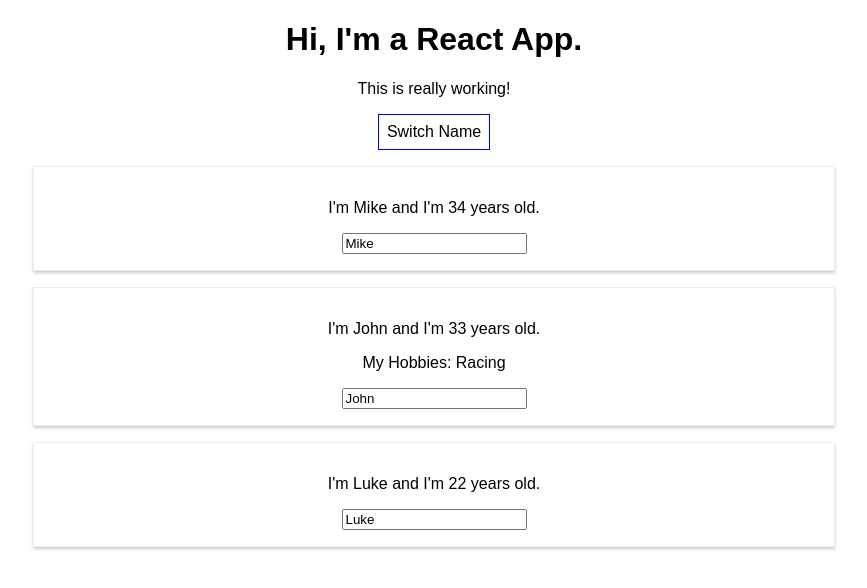
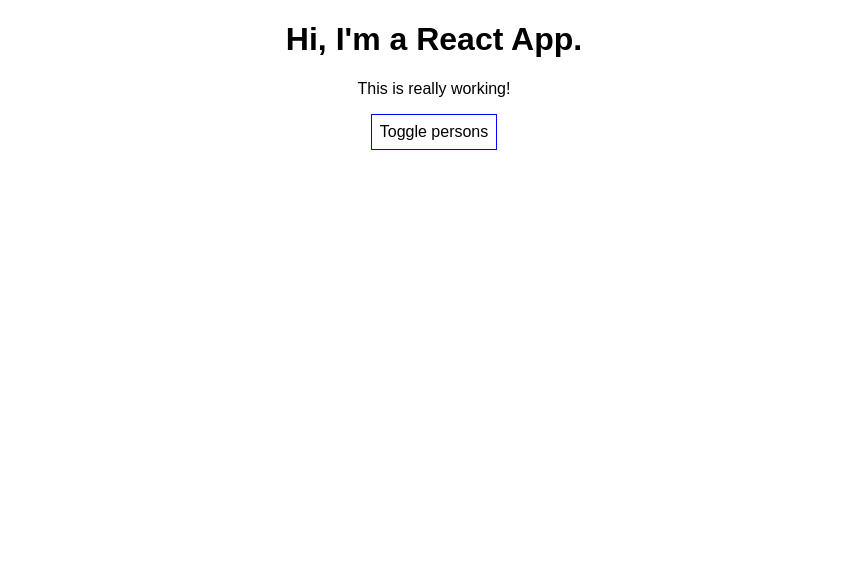
Before and after one commit to MikeKowalsky/react-project, a React (Create React App) app: page / in a window 1280 px wide. Shown: the top 588 px of the page, without its empty margins (206-1073 px from the left). Built offline with nearby package versions, Linux system fonts and the light colour scheme.

Commit message:
conditional  and list rendering

```diff
--- a/src/App.js
+++ b/src/App.js
@@ -6,34 +6,55 @@
 
   state = {
     persons: [
-      {name: 'Mike', age: 34},
-      {name: 'John', age: 33},
-      {name: 'Luke', age: 22}
-    ]
+      {id: 'sdasdqw', name: 'Mike', age: 34},
+      {id: 'xczxczx', name: 'John', age: 33},
+      {id: 'zdeffvb', name: 'Luke', age: 22}
+    ],
+    showPersons: false
   }
 
-  switchNameHandler = (newName) => {
-    // console.log('Was clicked!!');
-    this.setState({
-      persons: [
-        {name: newName, age: 34},
-        {name: 'John', age: 33},
-        {name: 'Luke', age: 18}
-      ]
+  nameChangeHandler = (event, id) => {
+    const personIndex = this.state.persons.findIndex(p => {
+      return p.id === id;
     })
+
+    const person = {
+      // again do not mutate the state by takeing the reference - copy it
+      ...this.state.persons[personIndex]
+      // alternatively can use js method
+      // const person = Object.assign({}, this.state.persons[personIndex])
+    }
+
+    //working on a copy of person
+    person.name = event.target.value;
+
+    //again copy of whole array
+    const persons = [...this.state.persons];
+    //and change
+    persons[personIndex] = person;
+
+    this.setState({persons: persons});
   }
 
-  changeNameHandler = (event) => {
-    this.setState({
-      persons: [
-        {name: 'Mike', age: 34},
-        {name: event.target.value, age: 33},
-        {name: 'Luke', age: 22}
-      ]
-    })
+  deletePersonHandler = (personIndex) => {
+    //slice witout args simply create a copy of an element
+    // without that I'm still mutate oryginal state during splicing
+    // arrays and objects -> only the reference
+    // first aproach:
+    // const persons = this.state.persons.slice();
+    // as an alternative I can use spread operator
+    // to create new instance of the array
+    const persons = [...this.state.persons];
+    persons.splice(personIndex, 1);
+    this.setState({persons: persons});
   }
 
+  togglePersonsHandler = () => {
+    const doesShow = this.state.showPersons;
+    this.setState({showPersons: !doesShow});
+  }
 
+  // w person -> need arrow function to use index
   // w button  ->  second way to pass argument to a function, but this way can be inefficient
   render() {
 
@@ -45,6 +66,24 @@
       cursor: 'pointer'
     }
 
+    let persons = null;
+
+    if (this.state.showPersons){
+      persons = (
+        <div>
+          {this.state.persons.map((person, index) => {
+            return <Person
+              click={() => this.deletePersonHandler(index)}
+              name={person.name}
+              age={person.age}
+              key={person.id}
+              changed={(event) => {this.nameChangeHandler(event, person.id)}}
+            />
+          })}
+        </div>
+      );
+    }
+
     return (
       <div className="App">
         <h1>Hi, I'm a React App.</h1>
@@ -52,19 +91,9 @@
 
         <button
           style={myStyle}
-          onClick = {() => this.switchNameHandler('Michael')}>Switch Name</button>
-        <Person
-          name={this.state.persons[0].name}
-          age={this.state.persons[0].age}/>
-        <Person
-          name={this.state.persons[1].name}
-          age={this.state.persons[1].age}
-          // first way to pass arguments, when we are passing a function as a prop
-          click={this.switchNameHandler.bind(this, 'Mike!!!')}
-          changed={this.changeNameHandler}>My Hobbies: Racing</Person>
-        <Person
-          name={this.state.persons[2].name}
-          age={this.state.persons[2].age}/>
+          onClick = {this.togglePersonsHandler}>Toggle persons</button>
+
+        {persons}
       </div>
     );
     // return React.createElement('div', {className: 'App'}, React.createElement('h1', null, 'I\'m a React App!!!!'));
```
